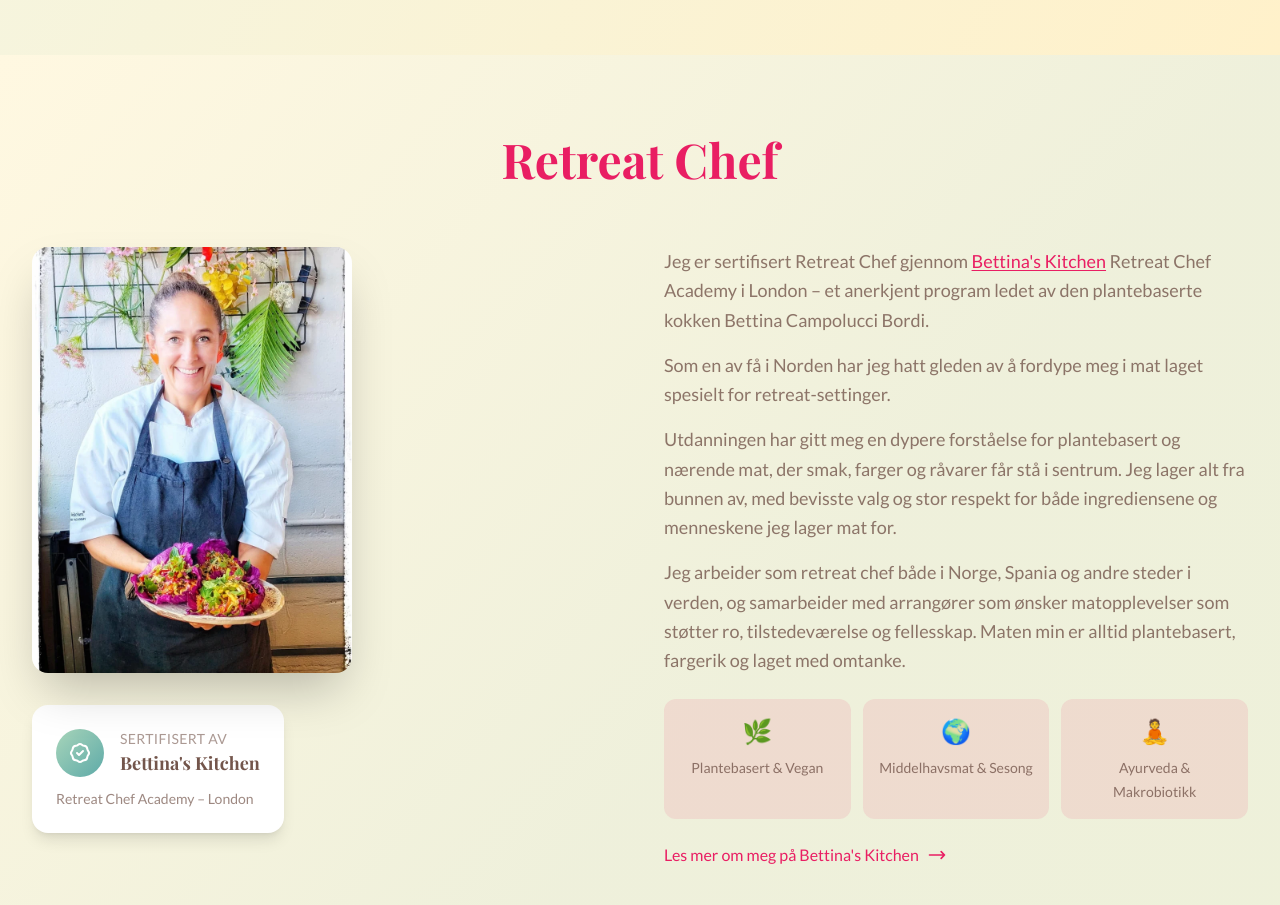
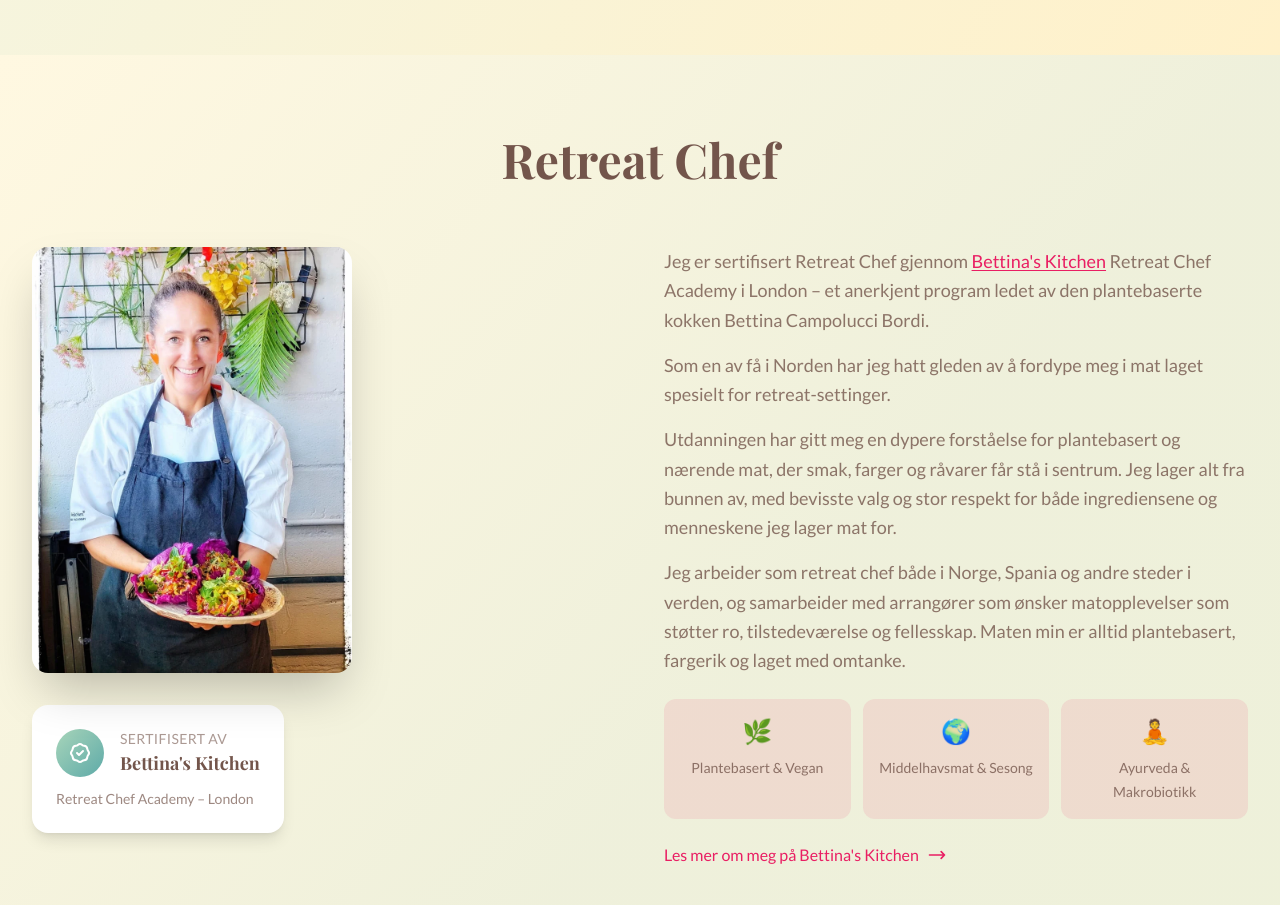
Before and after one commit to HarikaCreative/jannikes, a Next.js app: page / in a window 1280 px wide. Shown: the part 3180-4085 px from the top of the page. Built offline with nearby package versions, Linux system fonts and the light colour scheme.

Commit message:
Rargeendring overskrift Retreat Chef

```diff
--- a/components/RetreatChef.tsx
+++ b/components/RetreatChef.tsx
@@ -67,7 +67,7 @@ export default function RetreatChef({ onBooking }: RetreatChefProps) {
               transition={{ duration: 0.6 }}
               className="font-display text-4xl md:text-5xl font-bold text-brun mb-4"
             >
-             <span className="text-cerise">Retreat Chef</span>
+            Retreat Chef
             </motion.h2>
           </div>
 
```
